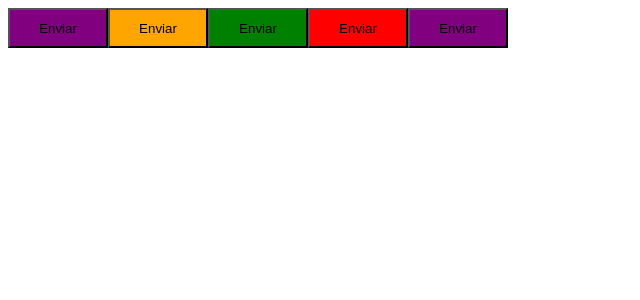
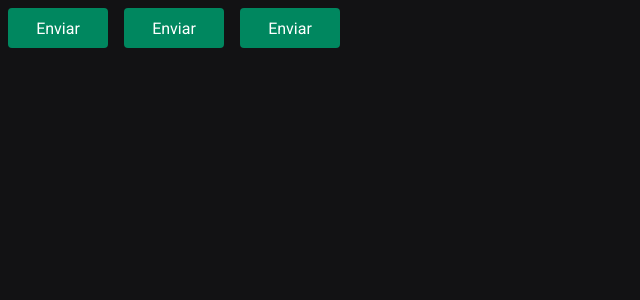
Before and after one commit to bernardoproti/react.js-rocketseat, a React (Vite) app in the folder 02-ignite-timer/: page / in a window 1280 px wide. Shown: the top 300 px of the page, without its empty margins (0-640 px from the left). Built offline with nearby package versions, Linux system fonts and the light colour scheme.

Commit message:
feat: themes and styled components

```diff
--- a/02-ignite-timer/index.html
+++ b/02-ignite-timer/index.html
@@ -2,7 +2,14 @@
 <html lang="en">
   <head>
     <meta charset="UTF-8" />
+
+    <link rel="preconnect" href="https://fonts.googleapis.com" />
+    <link rel="preconnect" href="https://fonts.gstatic.com" crossorigin />
+
     <meta name="viewport" content="width=device-width, initial-scale=1.0" />
+
+    <link href="https://fonts.googleapis.com/css2?family=Roboto+Mono:wght@700&family=Roboto:wght@400;700&display=swap" rel="stylesheet" />
+
     <title>Ignite Timer</title>
   </head>
   <body>
--- a/02-ignite-timer/src/App.tsx
+++ b/02-ignite-timer/src/App.tsx
@@ -1,13 +1,17 @@
-import { Button } from './components/Button'
+import { ThemeProvider } from 'styled-components';
+import { Button } from './components/Button';
+
+import { GlobalStyle } from './styles/global';
+import { defaultTheme } from './styles/themes/default';
 
 export function App() {
   return (
-    <>
-      <Button variant="primary" />
-      <Button variant="secondary" />
-      <Button variant="sucess" />
-      <Button variant="danger" />
+    <ThemeProvider theme={defaultTheme}>
       <Button />
-    </>
+      <Button />
+      <Button />
+
+      <GlobalStyle />
+    </ThemeProvider>
   )
 }
--- a/02-ignite-timer/src/components/Button.styles.ts
+++ b/02-ignite-timer/src/components/Button.styles.ts
@@ -1,23 +1,12 @@
-import styled, { css } from 'styled-components';
+import styled from 'styled-components';
 
-export type ButtonVariant = "primary" | "secondary" | "sucess" | "danger";
-
-interface ButtonContainerProps {
-  variant: ButtonVariant;
-}
-
-const buttonVariants = {
-  primary: "purple",
-  secondary: "orange",
-  danger: "red",
-  sucess: "green",
-}
-
-export const ButtonContainer = styled.button<ButtonContainerProps>`
+export const ButtonContainer = styled.button`
   width: 100px;
   height: 40px;
+  border-radius: 4px;
+  border: 0;
+  margin: .5rem;
 
-  ${props => {
-    return css`background-color: ${buttonVariants[props.variant]}`
-  }}
+  background-color: ${props => props.theme['green-500']};
+  color: ${props => props.theme.white};
 `
--- a/02-ignite-timer/src/components/Button.tsx
+++ b/02-ignite-timer/src/components/Button.tsx
@@ -1,11 +1,5 @@
-import { ButtonContainer, ButtonVariant } from "./Button.styles";
+import { ButtonContainer } from './Button.styles';
 
-interface ButtonProps {
-  variant?: ButtonVariant;
+export function Button() {
+  return <ButtonContainer>Enviar</ButtonContainer>
 }
-
-export function Button({ variant="primary" }: ButtonProps) {
-  return(
-    <ButtonContainer variant={variant}>Enviar</ButtonContainer>
-  )
-}
--- /dev/null
+++ b/02-ignite-timer/src/styles/global.ts
@@ -0,0 +1,25 @@
+import { createGlobalStyle } from "styled-components";
+
+export const GlobalStyle = createGlobalStyle`
+  * {
+    margin: 0;
+    padding: 0;
+    box-sizing: border-box;
+  }
+
+  :focus {
+    outline: 0;
+    box-shadow: 0 0 0 2px ${props => props.theme["green-500"]};
+  }
+
+  body {
+    background: ${props => props.theme["gray-900"]};
+    color: ${props => props.theme["gray-300"]};
+  }
+
+  body, input, textarea, button {
+    font-family: 'Roboto', sans-serif;
+    font-weight: 400;
+    font-size: 1rem;
+  }
+`
--- /dev/null
+++ b/02-ignite-timer/src/styles/themes/default.ts
@@ -0,0 +1,21 @@
+export const defaultTheme = {
+  white: '#FFF',
+
+  'gray-100': '#E1E1E6',
+  'gray-300': '#C4C4CC',
+  'gray-400': '#8D8D99',
+  'gray-500': '#7C7C8A',
+  'gray-600': '#323238',
+  'gray-700': '#29292E',
+  'gray-800': '#202024',
+  'gray-900': '#121214',
+
+  'green-300': '#00B37E',
+  'green-500': '#00875F',
+  'green-700': '#015F43',
+
+  'red-500': '#AB222E',
+  'red-700': '#7A1921',
+
+  'yellow-500': '#FBA94C',
+}
```
Also changed, not shown: 02-ignite-timer/src/@types/styled.d.ts (added, +8 -0 lines).
